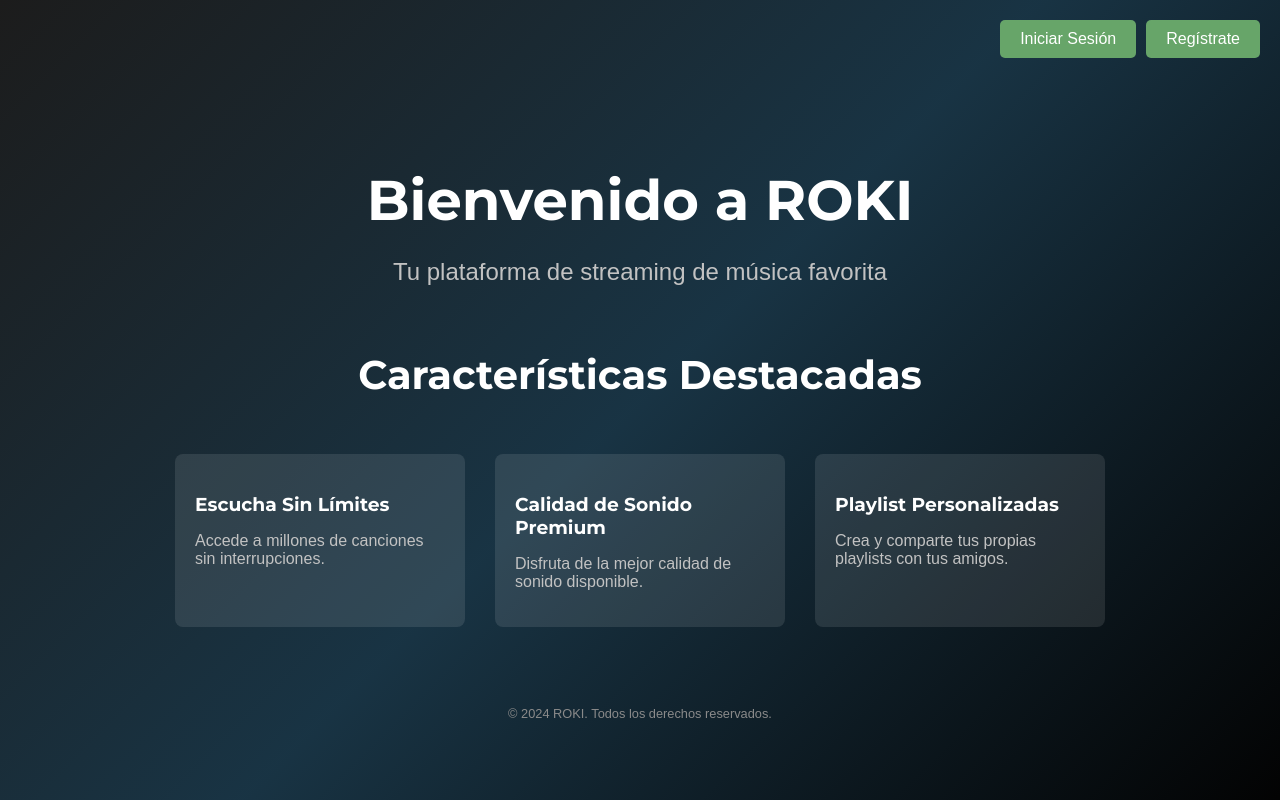
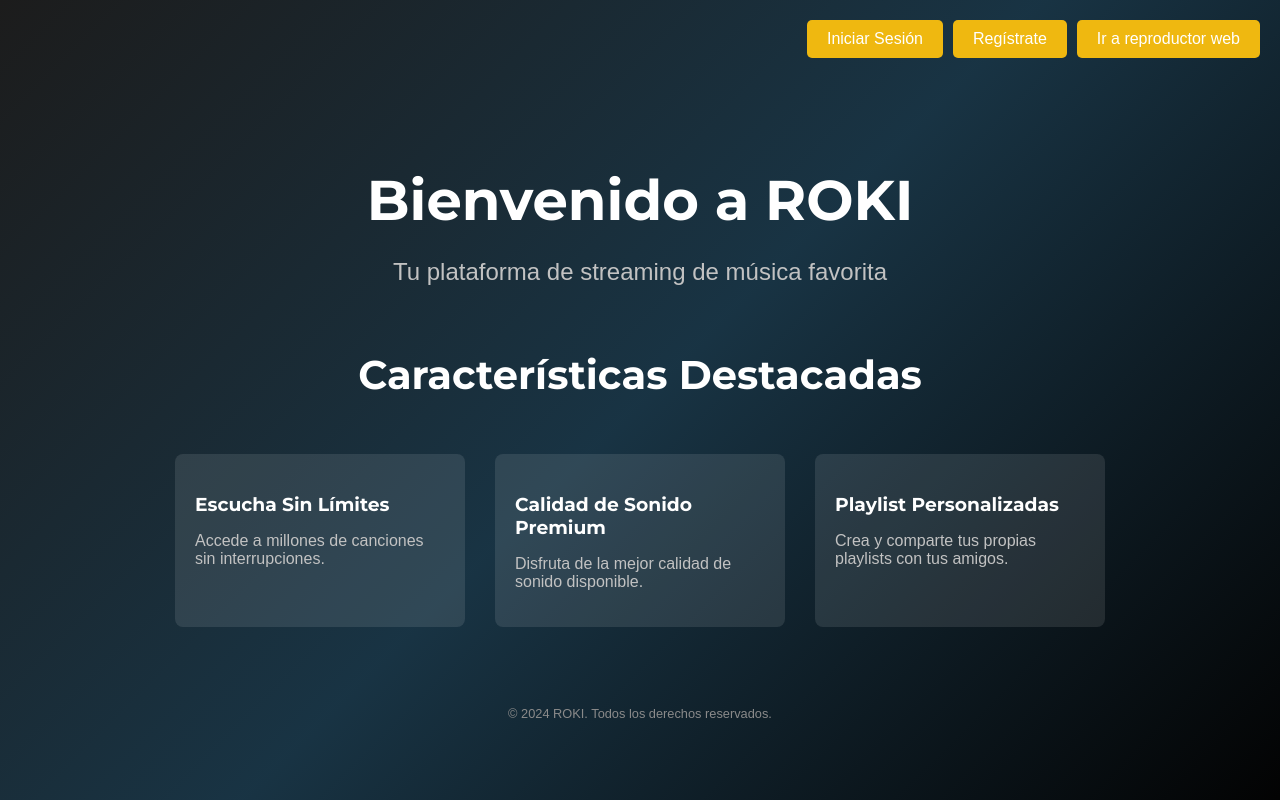
Before and after one commit to CesarOsorioP/ROKI, a React (Create React App) app in the folder client/: page / in a window 1280 px wide. Built offline with nearby package versions, Linux system fonts and the light colour scheme.

Commit message:
Creacion Interfaz Player

```diff
--- a/client/src/App.js
+++ b/client/src/App.js
@@ -3,6 +3,7 @@ import { BrowserRouter, Routes, Route } from 'react-router-dom';
 import LandingPage from './Pages/LandingPage';
 import Signup from './Pages/Signup';
 import Login from './Pages/Login';
+import Reproductor from './Pages/Reproductor';
 
 function App() {
   return (
@@ -12,6 +13,7 @@ function App() {
           <Route path="/" element={<LandingPage />} />
           <Route path="/signup" element={<Signup />} />
           <Route path="/login" element={<Login />} />
+          <Route path="/reproductor" element={<Reproductor/>}/>
         </Routes>
       </BrowserRouter>
     </div>
--- a/client/src/Components/Landing/LandingPage.css
+++ b/client/src/Components/Landing/LandingPage.css
@@ -76,7 +76,7 @@ body {
 .btn {
   display: inline-block;
   padding: 10px 20px;
-  background-color: #67a569;
+  background-color: #Efb810;
   color: white;
   text-decoration: none;
   border-radius: 5px;
@@ -84,7 +84,7 @@ body {
 }
 
 .btn:hover {
-  background-color: #c2185b;
+  background-color: #Efb810;
   transform: scale(1.05);
 }
 
--- a/client/src/Components/Landing/LandingPage.jsx
+++ b/client/src/Components/Landing/LandingPage.jsx
@@ -10,6 +10,7 @@ const LandingPage = () => {
         <div className="nav-buttons">
           <Link to="/login" className="btn nav-btn">Iniciar Sesión</Link>
           <Link to="/signup" className="btn nav-btn">Regístrate</Link>
+          <Link to="/reproductor" className="btn nav-btn">Ir a reproductor web</Link>
         </div>
       </nav>
 
--- /dev/null
+++ b/client/src/Components/Reproductor/Reproductor.jsx
@@ -0,0 +1,9 @@
+import React from 'react'
+
+function Reproductor() {
+    return (
+        <div>Reproductor</div>
+    )
+}
+
+export default Reproductor
--- /dev/null
+++ b/client/src/Pages/Reproductor.jsx
@@ -0,0 +1,12 @@
+import React from 'react';
+import ReproductorComponent from '../Components/Reproductor/Reproductor';
+
+const Reproductor = () => {
+    return (
+        <div className='reproductor'>
+            <ReproductorComponent />
+        </div>
+    );
+}
+
+export default Reproductor;
```
Also changed, not shown: client/src/Components/Reproductor/Navbar.jsx (added).
